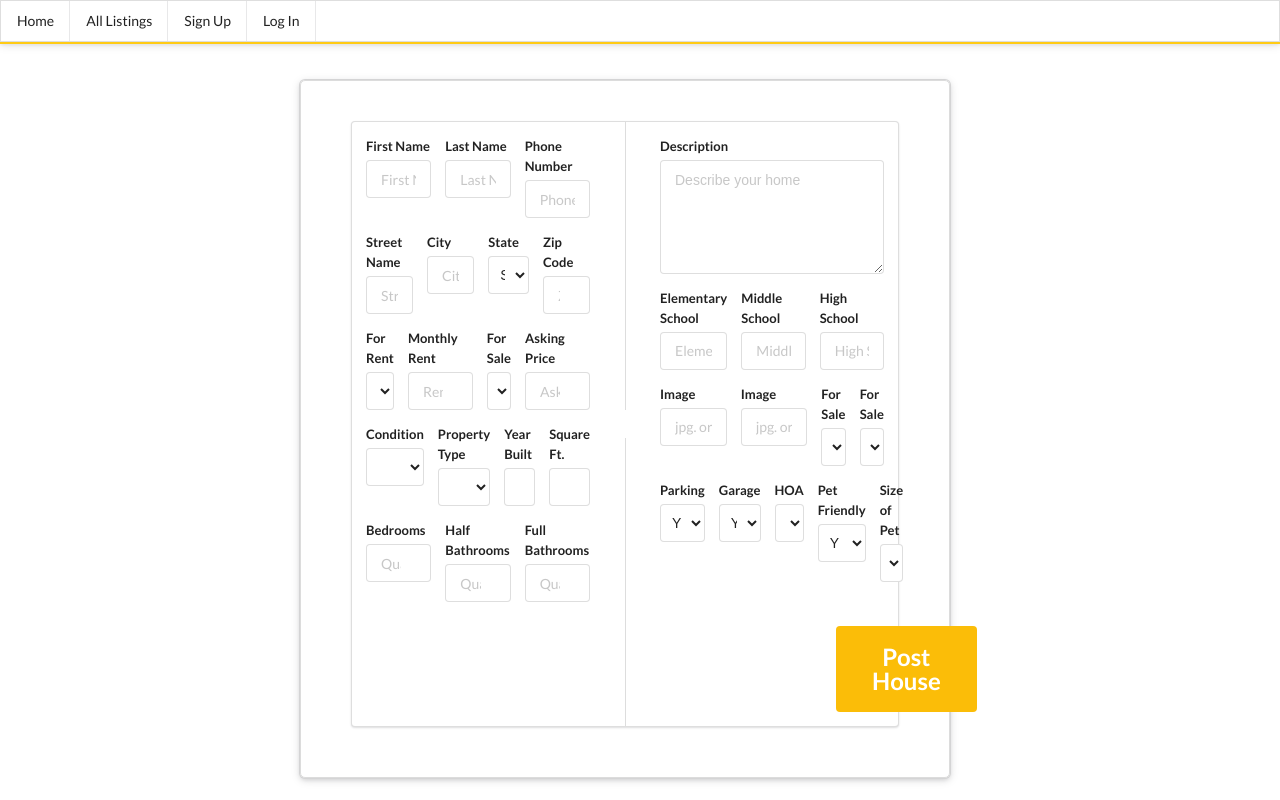
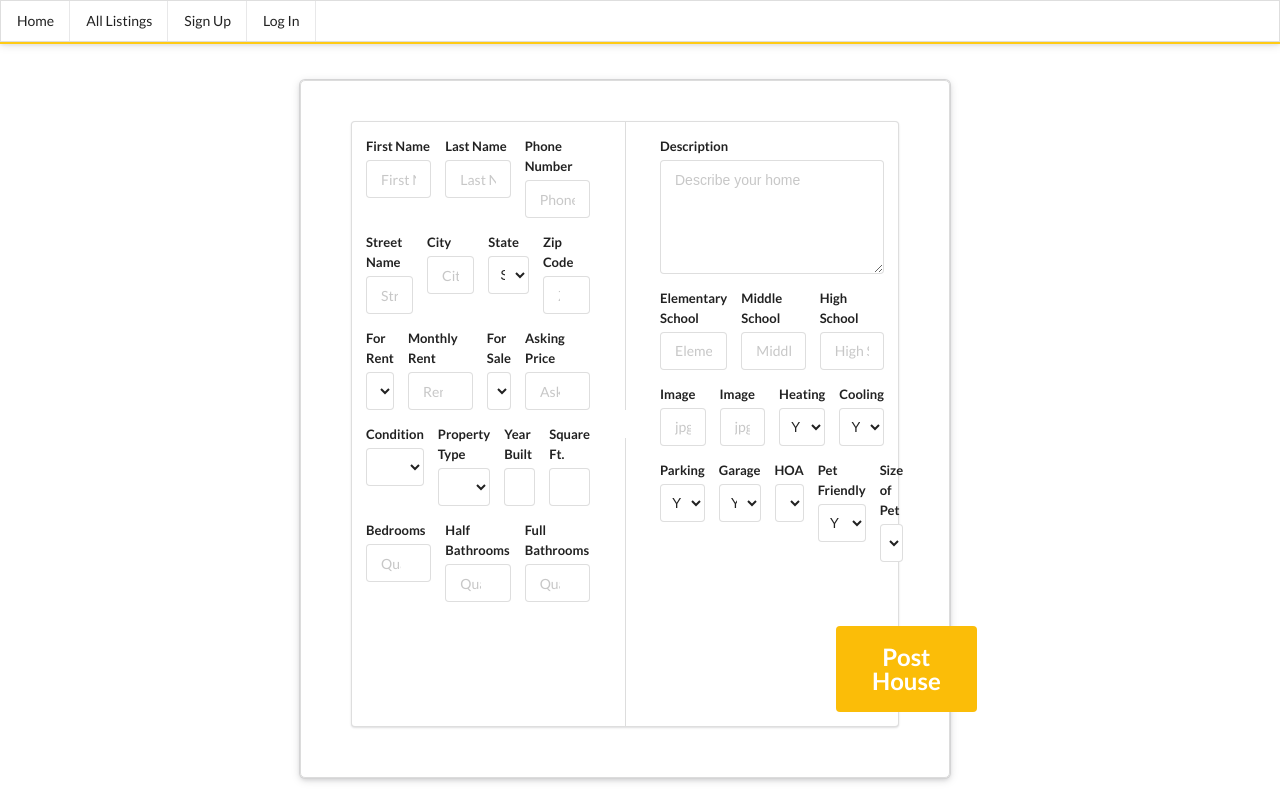
Before and after one commit to jbaxter6/Home-Sweet-Home, a React (Create React App) app: page /create-listing in a window 1280 px wide. Shown: the top 800 px of the page. Built offline with nearby package versions, Linux system fonts and the light colour scheme.

Commit message:
form done on front end

```diff
--- a/src/components/ListingForm.js
+++ b/src/components/ListingForm.js
@@ -38,9 +38,22 @@ export default class ListingForm extends Component {
             type_of_house: this.state.propType,
             year_built: this.state.year,
             sq_foot: this.state.sq,
-
-
-
+            bedrooms: this.state.bedrooms,
+            half_bathrooms: this.state.halfbath,
+            full_bathrooms: this.state.fullbath,
+            description: this.state.desc,
+            nearest_elementary: this.state.elementary,
+            nearest_middle: this.state.middle,
+            nearest_high: this.state.high,
+            image: this.state.img,
+            image_2: this.state.image,
+            heating: this.state.heating,
+            cooling: this.state.cooling,
+            parking: this.state.parking,
+            garage: this.state.garage,
+            hoa: this.state.hoa,
+            pet_friendly: this.state.petfriendly,
+            pet_size: this.state.petsize
         })
 
         })
@@ -301,8 +314,8 @@ export default class ListingForm extends Component {
                                                 </div>
 
                                                 <div class="field">
-                                                    <label>For Sale</label>
-                                                    <select class="ui compact dropdown" name="selling" onChange={this.handleChange}>
+                                                    <label>Heating</label>
+                                                    <select class="ui compact dropdown" name="heating" onChange={this.handleChange}>
                                                         <option value="null">Y / N</option>
                                                         <option value="true" >Yes</option>
                                                         <option value="false" >No</option>
@@ -310,8 +323,8 @@ export default class ListingForm extends Component {
                                                 </div>
 
                                                 <div class="field">
-                                                    <label>For Sale</label>
-                                                    <select class="ui compact dropdown" name="selling" onChange={this.handleChange}>
+                                                    <label>Cooling</label>
+                                                    <select class="ui compact dropdown" name="cooling" onChange={this.handleChange}>
                                                         <option value="null">Y / N</option>
                                                         <option value="true" >Yes</option>
                                                         <option value="false" >No</option>
```
